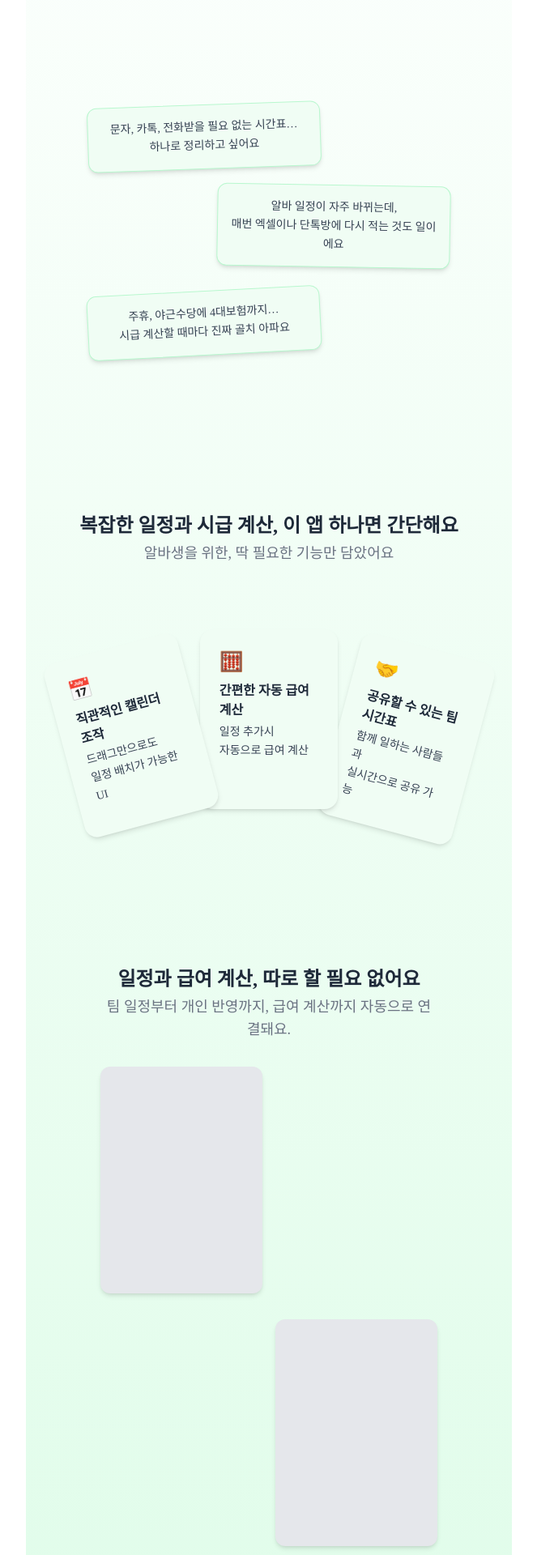
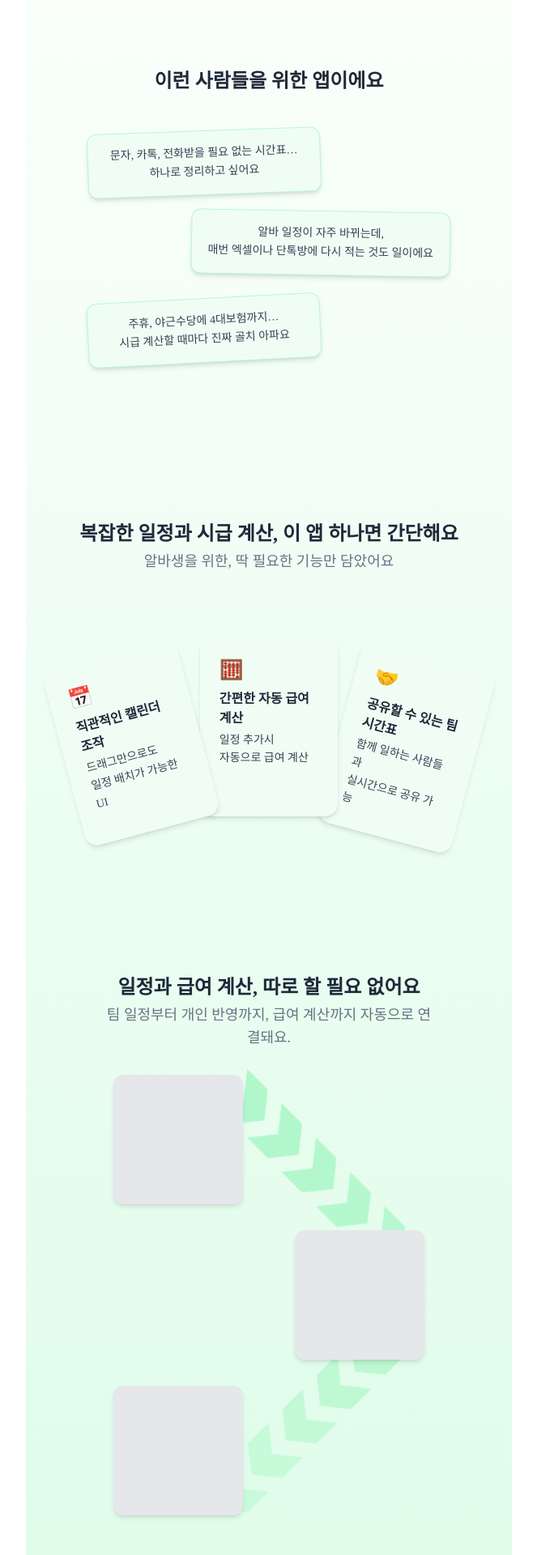
Before and after one commit to chunjaemin/albaonda_project, a React (Vite) app: page /landing in a window 1280 px wide. Shown: the part 440-2360 px from the top of the page at 81% size, without its empty margins (308-971 px from the left). Built offline with nearby package versions, Linux system fonts and the light colour scheme; a web font is replaced by a local one.

Commit message:
feat: 시간표 초록색 컨셉 디자인 추가

```diff
--- a/src/compo/landing.jsx
+++ b/src/compo/landing.jsx
@@ -1,11 +1,13 @@
 import { useState } from 'react'
 import '../App.css'
+import '../css/keyframe.css'
 import { motion } from 'framer-motion'
 import { useInView } from 'react-intersection-observer'
 import { useNavigate } from 'react-router-dom'
 
 export default function Landing() {
-  const { ref, inView } = useInView({ triggerOnce: true, threshold: 0.3 })
+  const { ref: cardRef, inView: cardInView } = useInView({ triggerOnce: true, threshold: 0.5 });
+  const { ref: sectionRef, inView: sectionInView } = useInView({ triggerOnce: true, threshold: 0.5 });
   const navigate = useNavigate()
 
   const springTransition = {
@@ -30,7 +32,7 @@ export default function Landing() {
         <span className='text-4xl'>이렇게</span>{' '}
         <motion.span
           className="text-green-500 inline-block"
-          animate={{ rotate: [0, -5, 5, -3, 3, 0, 0, 0, 0], y: [0, -4, -5, -4, 0, 0, 0]}}
+          animate={{ rotate: [0, -5, 5, -3, 3, 0, 0, 0, 0], y: [0, -4, -5, -4, 0, 0, 0] }}
           transition={{
             duration: 1,
             repeat: 1,
@@ -53,38 +55,68 @@ export default function Landing() {
         </button>
       </div>
 
-      {/* 💬 말풍선 카드 (좌→우→좌 정렬) */}
-      <div className="mt-50 flex flex-col gap-6 w-full max-w-md">
-        {/* 왼쪽 정렬 */}
-        <div className="w-full flex justify-start">
+      <h3 className="mt-40 text-2xl font-semibold text-gray-800">
+        이런 사람들을 위한 앱이에요
+      </h3>
+
+      <motion.div
+        ref={cardRef}
+        className="mt-10 flex flex-col gap-6 w-full max-w-md"
+        initial="hidden"
+        animate={cardInView ? "visible" : "hidden"}
+        variants={{
+          visible: { transition: { staggerChildren: 0.3 } },
+          hidden: {},
+        }}
+      >
+        {/* 왼쪽 정렬 카드 */}
+        <motion.div
+          className="w-full flex justify-start"
+          variants={{
+            hidden: { opacity: 0, y: 20 },
+            visible: { opacity: 1, y: 0, transition: { duration: 0.8, ease: 'easeOut' } },
+          }}
+        >
           <div className="bg-green-50 border border-green-200 p-4 rounded-xl shadow-md w-72 transform -rotate-2 translate-y-[5px]">
             <p className="text-sm text-gray-700 leading-relaxed">
               문자, 카톡, 전화받을 필요 없는 시간표…<br />
               하나로 정리하고 싶어요
             </p>
           </div>
-        </div>
+        </motion.div>
 
-        {/* 오른쪽 정렬 */}
-        <div className="w-full flex justify-end">
-          <div className="bg-green-50 border border-green-200 p-4 rounded-xl shadow-md w-72 transform rotate-1">
+        {/* 오른쪽 정렬 카드 */}
+        <motion.div
+          className="w-full flex justify-end"
+          variants={{
+            hidden: { opacity: 0, y: 20 },
+            visible: { opacity: 1, y: 0, transition: { duration: 0.8, ease: 'easeOut' } },
+          }}
+        >
+          <div className="bg-green-50 border border-green-200 p-4 rounded-xl shadow-md w-80 transform rotate-1">
             <p className="text-sm text-gray-700 leading-relaxed">
               알바 일정이 자주 바뀌는데,<br />
               매번 엑셀이나 단톡방에 다시 적는 것도 일이에요
             </p>
           </div>
-        </div>
+        </motion.div>
 
-        {/* 왼쪽 정렬 */}
-        <div className="w-full flex justify-start">
+        {/* 왼쪽 정렬 카드 */}
+        <motion.div
+          className="w-full flex justify-start"
+          variants={{
+            hidden: { opacity: 0, y: 20 },
+            visible: { opacity: 1, y: 0, transition: { duration: 0.8, ease: 'easeOut' } },
+          }}
+        >
           <div className="bg-green-50 border border-green-200 p-4 rounded-xl shadow-md w-72 transform -rotate-3 translate-y-[5px]">
             <p className="text-sm text-gray-700 leading-relaxed">
               주휴, 야근수당에 4대보험까지…<br />
               시급 계산할 때마다 진짜 골치 아파요
             </p>
           </div>
-        </div>
-      </div>
+        </motion.div>
+      </motion.div>
 
       {/* 설명 텍스트 */}
       <div className="mt-50 text-center">
@@ -95,11 +127,11 @@ export default function Landing() {
       </div>
 
       {/* ✅ 애니메이션 카드 섹션 */}
-      <div ref={ref} className="relative w-full flex justify-center mt-20 h-72">
+      <div ref={sectionRef} className="relative w-full flex justify-center mt-20 h-72">
         <motion.div
           className="absolute z-30 w-[30%] aspect-[1/1.3] bg-green-50 rounded-2xl shadow-md p-6 text-left"
           initial={{ x: 0, opacity: 0 }}
-          animate={inView ? { x: -170, y: 20, opacity: 1, rotate: -15 } : {}}
+          animate={sectionInView ? { x: -170, y: 20, opacity: 1, rotate: -15 } : {}}
           transition={{ ...springTransition }}
         >
           <span className="text-2xl mb-2 block">📅</span>
@@ -113,7 +145,7 @@ export default function Landing() {
         <motion.div
           className="absolute z-20 w-[30%] aspect-[1/1.3]  bg-green-50 rounded-2xl shadow-md p-6 text-left"
           initial={{ scale: 0.9, opacity: 0 }}
-          animate={inView ? { scale: 1, opacity: 1 } : {}}
+          animate={sectionInView ? { scale: 1, opacity: 1 } : {}}
           transition={{ ...springTransition }}
         >
           <span className="text-2xl mb-2 block">🧮</span>
@@ -127,7 +159,7 @@ export default function Landing() {
         <motion.div
           className="absolute z-10 w-[30%] aspect-[1/1.3] bg-green-50 rounded-2xl shadow-md p-6 text-left"
           initial={{ x: 0, opacity: 0, rotate: 0 }}
-          animate={inView ? { x: 170, y: 20, opacity: 1, rotate: 15 } : {}}
+          animate={sectionInView ? { x: 170, y: 20, opacity: 1, rotate: 15 } : {}}
           transition={{ ...springTransition }}
         >
           <span className="text-2xl mb-2 block">🤝</span>
@@ -151,34 +183,52 @@ export default function Landing() {
           </p>
         </div>
 
-        {/* 카드 1 - 왼쪽 정렬 */}
-        <div className="w-full flex justify-start">
-          <div className="flex flex-col items-start">
-            <div className="w-50 h-70 bg-gray-200 rounded-xl shadow-md" />
+        <div className="relative w-full max-w-md flex flex-col gap-8 items-center px-4">
+          {/* 카드 1 */}
+          <div className="w-full flex justify-start relative">
+            <div className="w-40 h-40 bg-gray-200 rounded-xl shadow-md z-10" />
           </div>
-        </div>
 
-        {/* 카드 2 - 오른쪽 정렬 */}
-        <div className="w-full flex justify-end">
-          <div className="flex flex-col items-end">
-            <div className="w-50 h-70 bg-gray-200 rounded-xl shadow-md" />
+          {/* 화살표 그룹 */}
+          <div className="absolute right-0 top-[90px] z-0 flex flex items-center rotate-[45deg]">
+            {[0, 1, 2, 3, 4].map((i) => (
+              <div
+                key={i}
+                className="w-15 h-15 bg-green-300/50 clip-triangle arrow-fade"
+                style={{ animationDelay: `${i * 0.05}s` }}
+              />
+            ))}
           </div>
-        </div>
 
-        {/* 카드 3 - 왼쪽 정렬 */}
-        <div className="w-full flex justify-start">
-          <div className="flex flex-col items-start">
-            <div className="w-50 h-70 bg-gray-200 rounded-xl shadow-md" />
+          {/* 카드 2 */}
+          <div className="w-full flex justify-end relative">
+            <div className="w-40 h-40 bg-gray-200 rounded-xl shadow-md z-10" />
+          </div>
+
+          {/* 화살표 그룹 */}
+          <div className="absolute left-[100px] top-[400px] z-0 flex flex items-center rotate-[135deg]">
+            {[0, 1, 2, 3, 4].map((i) => (
+              <div
+                key={i}
+                className="w-15 h-15 bg-green-300/50 clip-triangle arrow-fade duration-100"
+                style={{ animationDelay: `${i * 0.05 + 0.3}s` }}
+              />
+            ))}
+          </div>
+
+          {/* 카드 3 */}
+          <div className="w-full flex justify-start relative">
+            <div className="w-40 h-40 bg-gray-200 rounded-xl shadow-md z-10" />
           </div>
         </div>
 
         {/* CTA 버튼 */}
-        <div className="mt-10 text-center">
-          <p className="text-md font-semibold text-gray-800">
+        <div className="mt-30 mb-20 text-center">
+          <p className="text-2xl font-semibold text-gray-800">
             당신의 시간을 아껴주는 똑똑한 선택
           </p>
           <button
-            className="mt-4 bg-green-400 text-white px-6 py-2 rounded-full hover:bg-green-500 transition"
+            className="mt-4 bg-green-400 text-white px-20 py-3 rounded-xl hover:bg-green-500 transition"
             onClick={() => navigate('/home')}
           >
             지금 시작하기
--- a/src/compo/monthSchedule.jsx
+++ b/src/compo/monthSchedule.jsx
@@ -70,9 +70,9 @@ export default function MonthSchedule() {
     const dates = getDates(year, month);
     return (
       <div className="w-full">
-        <div className="grid grid-cols-7 font-medium text-center mb-2 mt-2 text-xs">
-          {["일", "월", "화", "수", "목", "금", "토"].map((d) => (
-            <div key={d}>{d}</div>
+        <div className="grid grid-cols-7 font-medium text-center mb-2 text-xs">
+          {["일", "월", "화", "수", "목", "금", "토"].map((d, i) => (
+            <div key={d} className={`${i % 2 === 0 ? 'bg-green-200' : 'bg-green-100'}`}>{d}</div>
           ))}
         </div>
         <div className="grid grid-cols-7">
@@ -104,7 +104,7 @@ export default function MonthSchedule() {
 
   return (
     <div className='relative w-full pl-4 pr-4'>
-      <div className='w-full aspect-[10/1] flex justify-between items-center border-b border-gray-300 pt-3 pb-3'>
+      <div className='w-full aspect-[10/1] flex justify-between items-center pt-3 pb-3'>
         <ChevronLeftIcon className='h-6 w-6 cursor-pointer'
           onClick={() => {
             if (swiperRef.current) swiperRef.current.slidePrev();
--- a/src/compo/topBar.jsx
+++ b/src/compo/topBar.jsx
@@ -8,7 +8,7 @@ export default function TopBar() {
   let currentSpaceName = name;
   return (
     <>
-      <div className="relative w-full aspect-[10/1] flex items-center bg-gray-100/70">
+      <div className="relative w-full aspect-[10/1] flex items-center bg-green-100/70">
         <div className="relative w-5 ml-4 cursor-pointer flex flex-col justify-center gap-[4.5px]" onClick={doSwitch}>
           <div className="w-full h-[2px] bg-black "></div>
           <div className="w-full h-[2px] bg-black "></div>
--- a/src/css/keyframe.css
+++ b/src/css/keyframe.css
@@ -59,3 +59,32 @@
   animation: wiggle 1.2s ease-in-out infinite;
   transform-origin: center;
 }
+
+@keyframes fadePulse {
+  0% {
+    opacity: 0;
+  }
+  20% {
+    opacity: 1;
+  }
+  30% {
+    opacity: 0.2;
+  }
+  40% {
+    opacity: 0;
+  }
+  100% {
+    opacity: 0;
+  }
+}
+
+.arrow-fade {
+  animation: fadePulse 5s ease-in-out infinite;
+  opacity: 0;
+}
+
+.clip-triangle {
+  clip-path: polygon(
+    0% 0%, 40% 50%, 0% 100%, 60% 100%, 100% 50%, 60% 0%
+  );
+}
```
Also changed, not shown: src/compo/schedule.jsx (+5 -5 lines), src/compo/weeekSchedule.jsx (+13 -11 lines).
